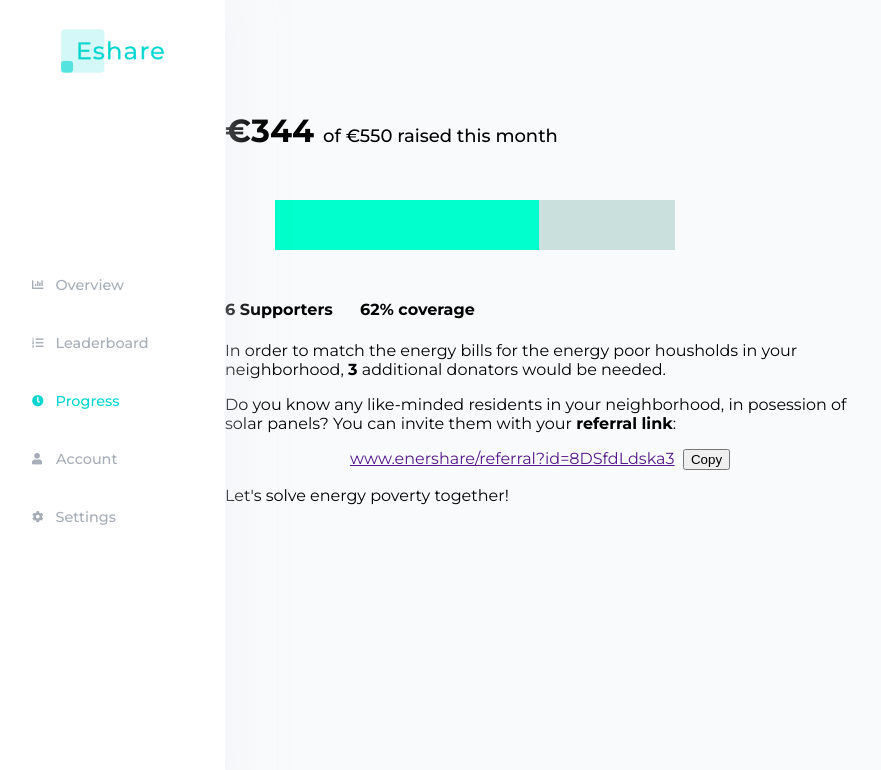
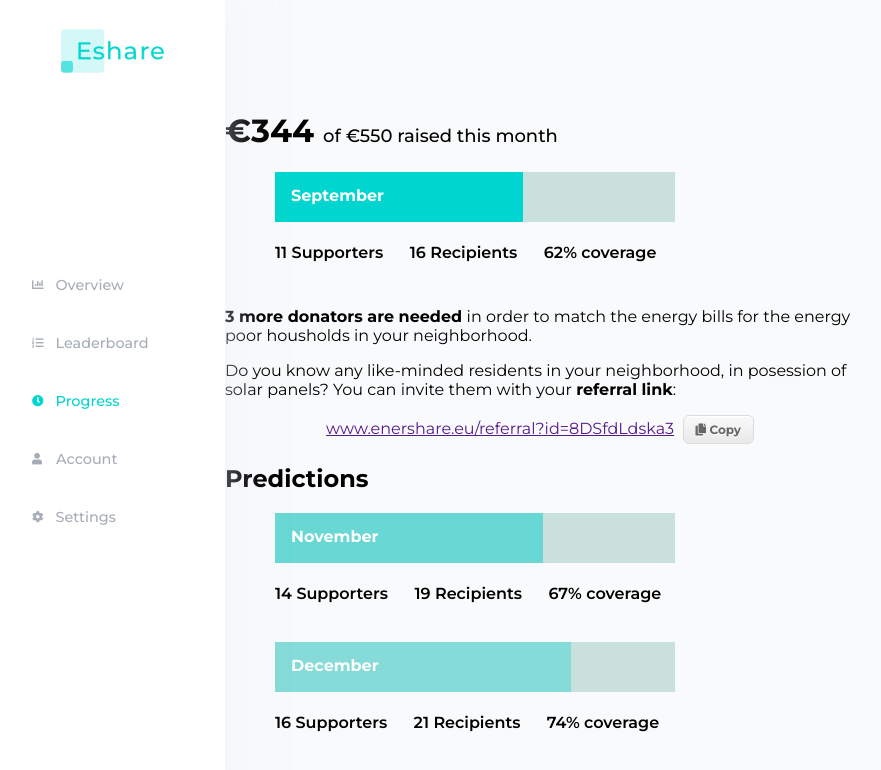
Before and after one commit to SamuelSital/eshare, a Vue app: page /#/progress in a window 1280 px wide. Shown: the top 770 px of the page, without its empty margins (0-881 px from the left). Built offline with nearby package versions, Linux system fonts and the light colour scheme.

Commit message:
Revamped progress page + added predictions

```diff
--- a/src/views/Progress.vue
+++ b/src/views/Progress.vue
@@ -23,30 +23,39 @@
 
 
 
-          <div id="progress-wrapper">
-            <div id="progress" />
+          <div class="progress-wrapper">
+            <div class="progress">September</div>
+
+            <h4>11 Supporters &nbsp;&nbsp;&nbsp;&nbsp; 16 Recipients &nbsp;&nbsp;&nbsp;&nbsp; 62% coverage</h4>
           </div>
 
-          <h4>6 Supporters &nbsp;&nbsp;&nbsp;&nbsp; 62% coverage</h4>
-
-          <p>
-            <!-- There are <b>6</b> donators in your neighborhood. -->
-            <!-- <br /> -->
-            In order to match the energy bills for the energy poor housholds in your neighborhood, <b>3</b> additional donators would be needed.
-          </p>
+          <br />
+          <!-- <h3>Matching Energy Demand</h3> -->
+          <p><b>3 more donators are needed </b> in order to match the energy bills for the energy poor housholds in your neighborhood.</h4>
 
           <p>
             Do you know any like-minded residents in your neighborhood, in posession of solar panels?
-
             You can invite them with your <b>referral link</b>:
           </p>
 
             <div style="text-align: center">
-              <a href="">www.enershare/referral?id=8DSfdLdska3</a> &nbsp;<button>Copy</button>
+              <a href="">www.enershare.eu/referral?id=8DSfdLdska3</a> &nbsp;<span class="copyButton"> <i class="fa fa-copy"></i> Copy</span>
             </div>
-          <p>
-            Let's solve energy poverty together!
-          </p>
+          <!-- <p>Let's solve energy poverty together!</p> -->
+
+          <h2>Predictions</h2>
+
+          <div class="progress-wrapper prediction">
+            <div class="progress" id="prediction1">November</div>
+            <h4>14 Supporters &nbsp;&nbsp;&nbsp;&nbsp; 19 Recipients &nbsp;&nbsp;&nbsp;&nbsp; 67% coverage</h4>
+          </div>
+
+          <br />
+
+           <div class="progress-wrapper prediction">
+            <div class="progress" id="prediction2">December</div>
+            <h4>16 Supporters &nbsp;&nbsp;&nbsp;&nbsp; 21 Recipients &nbsp;&nbsp;&nbsp;&nbsp; 74% coverage</h4>
+          </div>
 
         </div>
       </div>
@@ -129,21 +138,91 @@ export default {
   font-weight: 500;
 }
 
-#progress {
-  width: 66%;
-  height: 100%;
-  background-color: #00ffcc;
+@keyframes growProgress {
+  0% {
+    width: 0%;
+  }
+  100% {
+    width: 100%;
+  }
 }
 
-#progress-wrapper {
+.progress {
+  width: 0%;
+  height: 100%;
+  background-color: #00d6cf;
+  animation: 1s ease 0s forwards growProgress;
+
+  overflow: hidden;
+  color: white;
+  font-weight: 900;
+  text-indent: 16px;
+  line-height: 48px;
+
+  max-width: 62%;
+
+  &#prediction1 {
+    background-color: #69d8d4;
+    max-width: 67%;
+    animation-delay: 0.2s;
+  }
+  &#prediction2 {
+    background-color: #84dbd8;
+    max-width: 74%;
+    animation-delay: 0.4s;
+  }
+}
+
+h4 {
+  font-weight: 600;
+}
+
+.progress-wrapper {
   width: 400px;
   background-color: #cae0dc;
   margin: 50px;
   height: 50px;
+  margin-top: 10px;
 }
 
-h2 {
-
+.copyButton {
+	-moz-box-shadow:inset 0px 1px 0px 0px #ffffff;
+	-webkit-box-shadow:inset 0px 1px 0px 0px #ffffff;
+	box-shadow:inset 0px 1px 0px 0px #ffffff;
+	background:-webkit-gradient(linear, left top, left bottom, color-stop(0.05, #f9f9f9), color-stop(1, #e9e9e9));
+	background:-moz-linear-gradient(top, #f9f9f9 5%, #e9e9e9 100%);
+	background:-webkit-linear-gradient(top, #f9f9f9 5%, #e9e9e9 100%);
+	background:-o-linear-gradient(top, #f9f9f9 5%, #e9e9e9 100%);
+	background:-ms-linear-gradient(top, #f9f9f9 5%, #e9e9e9 100%);
+	background:linear-gradient(to bottom, #f9f9f9 5%, #e9e9e9 100%);
+	filter:progid:DXImageTransform.Microsoft.gradient(startColorstr='#f9f9f9', endColorstr='#e9e9e9',GradientType=0);
+	background-color:#f9f9f9;
+	-moz-border-radius:6px;
+	-webkit-border-radius:6px;
+	border-radius:6px;
+	border:1px solid #dcdcdc;
+	display:inline-block;
+	cursor:pointer;
+	color:#666666;
+	font-size:12px;
+	font-weight:bold;
+	padding:6px 12px;
+	text-decoration:none;
+	text-shadow:0px 1px 0px #ffffff;
+}
+.copyButton:hover {
+	background:-webkit-gradient(linear, left top, left bottom, color-stop(0.05, #e9e9e9), color-stop(1, #f9f9f9));
+	background:-moz-linear-gradient(top, #e9e9e9 5%, #f9f9f9 100%);
+	background:-webkit-linear-gradient(top, #e9e9e9 5%, #f9f9f9 100%);
+	background:-o-linear-gradient(top, #e9e9e9 5%, #f9f9f9 100%);
+	background:-ms-linear-gradient(top, #e9e9e9 5%, #f9f9f9 100%);
+	background:linear-gradient(to bottom, #e9e9e9 5%, #f9f9f9 100%);
+	filter:progid:DXImageTransform.Microsoft.gradient(startColorstr='#e9e9e9', endColorstr='#f9f9f9',GradientType=0);
+	background-color:#e9e9e9;
+}
+.copyButton:active {
+	position:relative;
+	top:1px;
 }
 
 </style>
```
